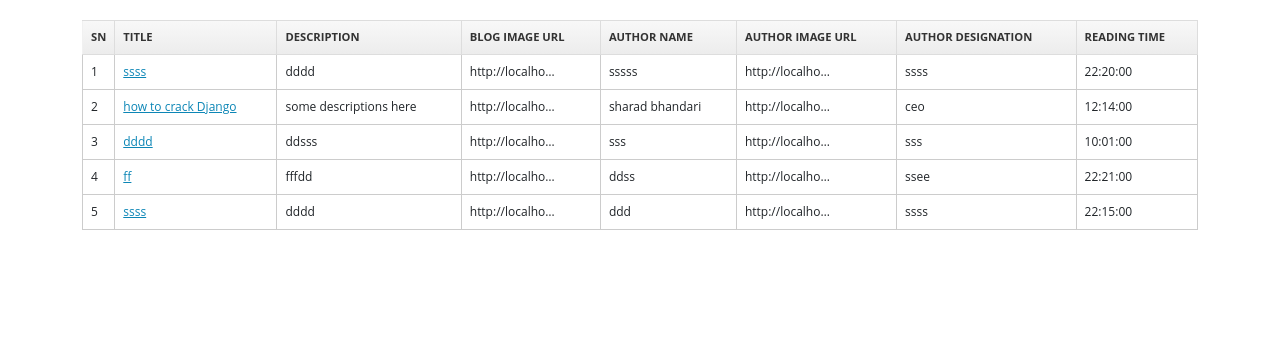
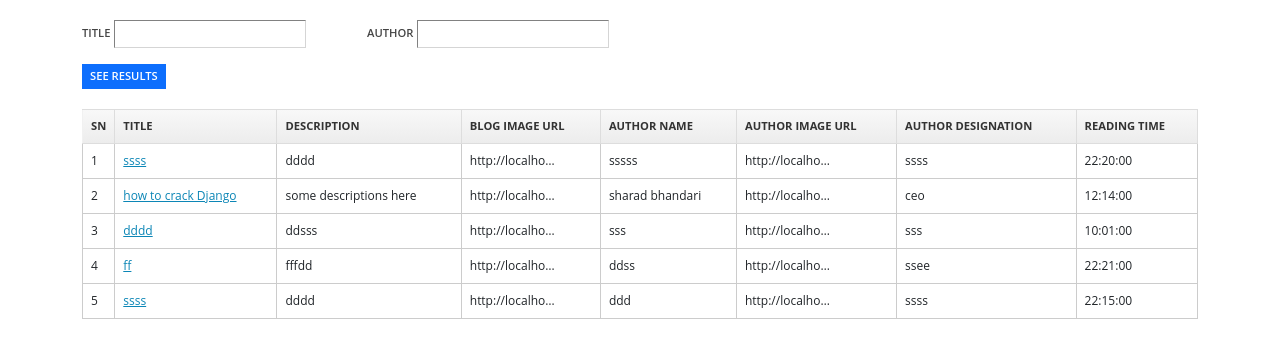
Before and after one commit to sharad52/PROSHORE_Assignment, a Django app: page / in a window 1280 px wide. Shown: the part 56-414 px from the top of the page. Run offline with Django 4.2, Linux system fonts and the light colour scheme; data comes from the database, SQL or seed files in the repository; some libraries are stand-ins or nearby versions.

Commit message:
feat(content): Searching feat

```diff
--- /dev/null
+++ b/contents/forms.py
@@ -0,0 +1,15 @@
+from django import forms
+
+
+class ContentForm(forms.Form):
+    title = forms.CharField(
+        label='Title',
+        required=False,
+        max_length=100
+
+    )
+    author_name = forms.CharField(
+        label='Author Name',
+        required=False,
+        max_length=100
+        )
--- a/contents/templates/content_list.html
+++ b/contents/templates/content_list.html
@@ -5,6 +5,28 @@
 {% load utils_tags %}
 
 {% block content %}
+<!-- search form -->
+{% with method=method|default:"GET" %}
+<form class="row mgt20" method="{{method}}">
+    {% if method != 'GET' %}
+        {% csrf_token %}
+    {% endif %}
+
+    <div class="form-group col-md-3">
+        <label>Title</label>
+        {{frm.title}}
+    </div>
+
+    <div class="form-group col-md-3">
+        <label>Author</label>
+        {{frm.author_name}}
+    </div>
+
+    <div class="col-md-12">
+        <button class="btn btn-primary" type="submit" name="go">See Results</button>
+    </div>
+</form>
+{% endwith %}
 
 <table class="table listing-table bordered mgt20">
     <thead>
--- a/contents/views.py
+++ b/contents/views.py
@@ -4,6 +4,8 @@ from contents.df_views import GlobalDFView
 from contents.models import Content
 from contents.serializers import ContentSerializer
 from contents.mixins import GlobalPaginatorMixin
+from contents.forms import ContentForm
+from django.db.models import Q
 
 
 class ContentView(GlobalDFView):
@@ -14,10 +16,17 @@ class ContentView(GlobalDFView):
 
 class ContentListView(DFView, GlobalPaginatorMixin):
     model = Content
+    form_class = ContentForm
 
     def get_queryset(self):
         qset = self.model.objects.all()
         return qset
+
+    def get_form(self):
+        frm = self.form_class()
+        if self.request.GET and 'go' in self.request.GET:
+            frm = self.form_class(self.request.GET)
+        return frm
 
     def process_form(self, request):
         """
@@ -25,11 +34,20 @@ class ContentListView(DFView, GlobalPaginatorMixin):
         :param request: returns a list after processing the query form
         :return: full list of matched items
         """
+
         full_list = None
-        if request.GET and 'query' in request.GET:
+        if request.GET:
             form = self.form_class(request.GET)
             if form.is_valid():
-                pass
+                title = form.cleaned_data.get('title', None)
+                author = form.cleaned_data.get('author_name', None)
+
+                if title or author:
+                    full_list = Content.objects.filter(
+                        Q(title__icontains=title) |
+                        Q(author_name__icontains=author)
+
+                    )
         if full_list is None:
             full_list = self.get_queryset()
 
@@ -40,8 +58,10 @@ class ContentListView(DFView, GlobalPaginatorMixin):
 
     def get(self, request):
         lst_content = self.get_paginated_list(request)
+        search_form = self.get_form()
         context = {
-            'lst_content': lst_content
+            'lst_content': lst_content,
+            'frm': search_form
         }
         return render(request, 'content_list.html', context)
 
```
